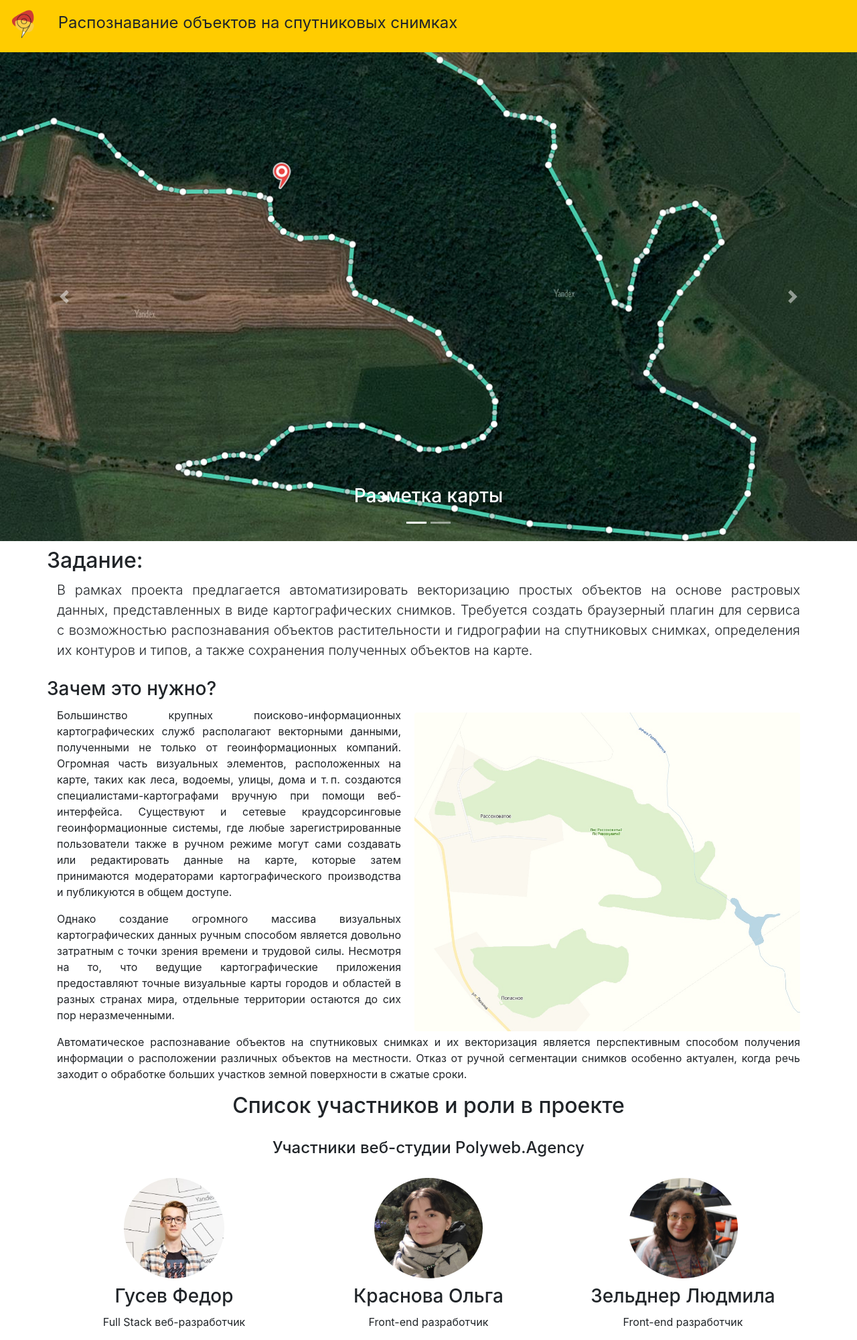
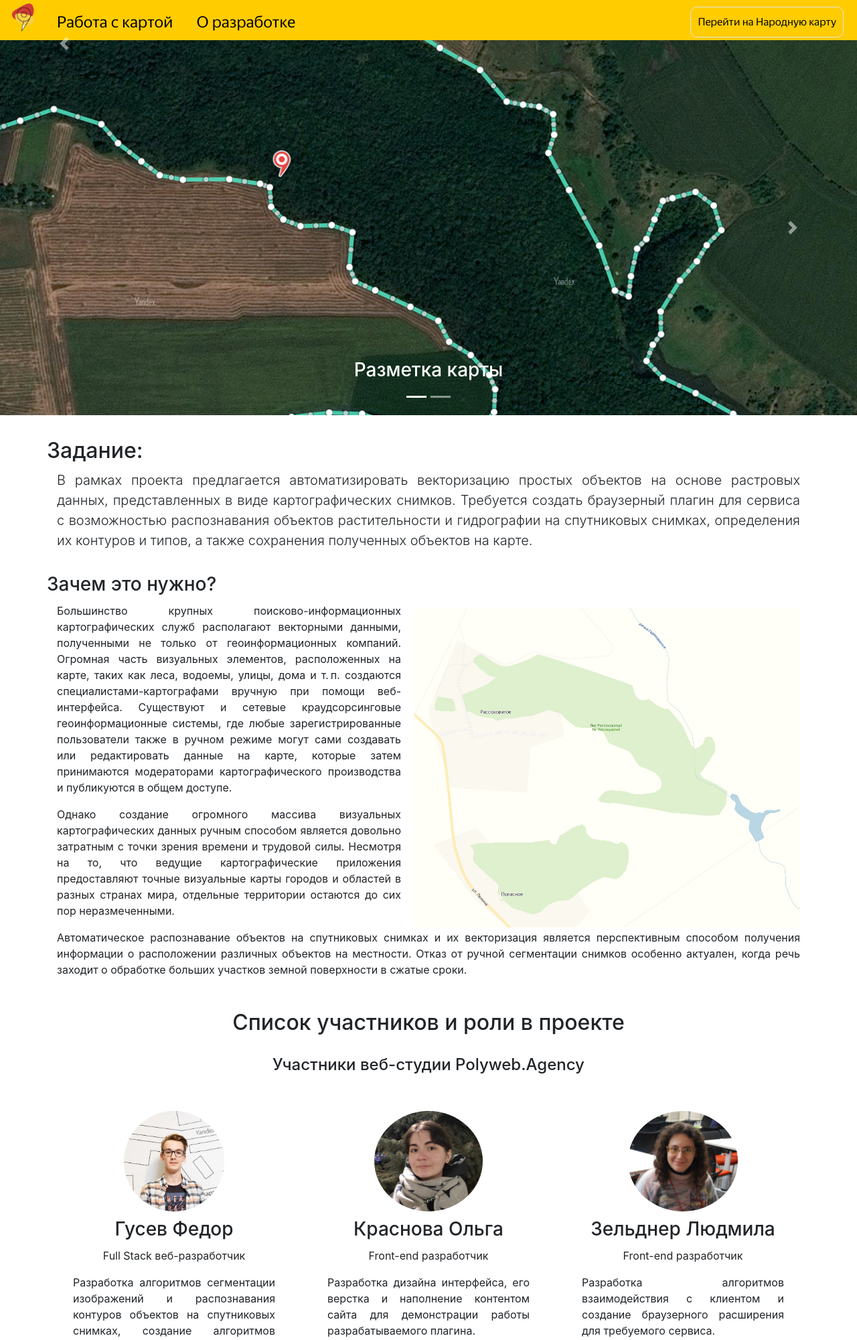
Before and after one commit to FedGus/yndxforester, a PHP site: page / in a window 1280 px wide. Shown: the top 2001 px of the page at 67% size. Run offline with PHP 8.4, Linux system fonts and the light colour scheme; some libraries are stand-ins or nearby versions.

Commit message:
Оформление лендинга

```diff
--- a/site/css/style.css
+++ b/site/css/style.css
@@ -13,11 +13,12 @@ body {
 }
 
 nav {
+    height: 60px;
     background-color: #fc0;
     font-size: 24px;
-    position: relative;
-    display: flex;
-    justify-content: flex-start;
+    position: relative !important;
+    display: flex !important;
+    justify-content: flex-start !important;
 }
 
 nav p {
@@ -37,16 +38,17 @@ nav p {
     height: 150px;
 }
 
+
 .logo {
     width: 50px;
     height: 50px;
-    margin: 10px;
+    margin: 0px 10px 0px 10px;
 }
+
 
 .logo-tech {
     width: 100px;
 }
-
 
 .tree {
     margin: 8px 0px 0px 20px;
@@ -76,3 +78,58 @@ footer {
     padding: 10px;
     text-align: center;
 }
+
+.car-1 {
+    height: 70vh;
+}
+
+.w-40 {
+    width: 40% !important;
+}
+
+
+nav {
+    background-color: #fc0;
+    font-family: "Yndx";
+    font-size: 24px;
+    position: relative;
+    display: flex;
+    justify-content: flex-start;
+}
+
+ul {
+    display: inline-block;
+}
+
+li {
+    display: inline-block;
+    padding: 15px;
+}
+.navlink {
+    text-decoration: none;
+    color: black;
+}
+.navlink:hover {
+    transition: 0.5s;
+    color: whitesmoke;
+}
+
+#nmaps {
+    position: absolute;
+    right: 20px;
+    top: 10px;
+    padding: 10px;
+    background: transparent;
+    border: 1px solid #e4e4e4;
+    border-radius: 10px;
+    font-family: "Yndx";
+    font-size: 16px;
+}
+
+.carousel-control-prev {
+    height:10px;
+}
+
+.carousel-indicators li {
+    padding: 0 !important;
+}
--- a/site/index.html
+++ b/site/index.html
@@ -11,8 +11,12 @@
 </head>
 <body>
     <nav>
-        <img class="logo" alt="logo" src="img/5.png" >
-        <p>Распознавание объектов на спутниковых снимках</p>
+        <img class="logo" alt="" src="img/5.png">
+        <ul>
+            <li><a href="../index.php" class="navlink">Работа с картой</a></li>
+            <li><a href="site/index.html" class="navlink">О разработке</a></li>
+        </ul>
+        <button id="nmaps"><a href="https://n.maps.yandex.ru" class="navlink">Перейти на Народную карту</a></button>
     </nav>
 
     <div class="carousel">
@@ -22,19 +26,18 @@
               <li data-target="#carouselExampleIndicators" data-slide-to="1"></li>
             </ol>
             <div class="carousel-inner">
-              <div class="carousel-item active">
+              <div class="carousel-item car-1 active">
                 <img class="d-block w-100" src="img/razmetka.jpg" alt="Первый слайд">
                 <div class="carousel-caption d-none d-md-block">
                     <h3>Разметка карты</h3>
                 </div>
               </div>
-              <div class="carousel-item">
+              <div class="carousel-item car-1">
                 <img class="d-block w-100" src="img/maps.jpg" alt="Второй слайд">
                 <div class="carousel-caption d-none d-md-block">
                     <h3 style="color: rgb(56, 56, 56);">Созданный объект на основе разметки</h3>
                 </div>
               </div>
-
             </div>
             <a class="carousel-control-prev" href="#carouselExampleIndicators" role="button" data-slide="prev">
               <span class="carousel-control-prev-icon" aria-hidden="true"></span>
@@ -48,7 +51,7 @@
     </div>
 
     <div class="container">
-        <div class="row">
+        <div class="row mt-4">
             <h2>Задание:</h2>
         </div>
         <p class="lead text-justify">
@@ -59,7 +62,7 @@
         </p>
     </div>
     <div class="container text-justify">
-        <div class="row">
+        <div class="row mt-4">
             <h3>Зачем это нужно?</h3>
         </div>
         <img src="img/tree-line.jpg" alt="tree" class="rounded tree float-right">
@@ -78,11 +81,11 @@
         </p>
     </div>
 
-    <div class="container text-center">
-        <h2 class>Список участников и роли в проекте</h2>
+    <div class="container text-center mt-5">
+        <h2>Список участников и роли в проекте</h2>
         <h4 style="margin: 30px 0 30px 0 !important;">Участники веб-студии Polyweb.Agency</h4>
         <div class="row">
-            <div class="col-sm">
+            <div class="col-sm m-4">
                 <img src="img/feodor.jpg" alt="" class="face"><br>
                 <h3>Гусев Федор</h3>
                 <div class="text-justify">
@@ -92,7 +95,7 @@
                     распознанных контуров и отправка их на сервер.
                 </div>
             </div>
-            <div class="col-sm">
+            <div class="col-sm m-4">
                 <img src="img/olga.jpg" alt="" class="face"><br>
                 <h3>Краснова Ольга</h3>
                 <div class="text-justify">
@@ -101,7 +104,7 @@
                     для демонстрации работы разрабатываемого плагина.
                 </div>
             </div>
-            <div class="col-sm">
+            <div class="col-sm m-4">
                 <img src="img/luidmila.jpg" alt="" class="face"><br>
                 <h3>Зельднер Людмила</h3>
                 <div class="text-justify">
@@ -114,22 +117,31 @@
     </div>
 
     <div class="container">
-        <h4>Способы коммуникации внутри команды:</h4>
+        <h4 class="mt-4">Способы коммуникации внутри команды:</h4>
         <ol class="list-group-flush">
             <li class="list-group-item">Беседа ВКонтакте</li>
             <li class="list-group-item">Доска Trello</li>
             <li class="list-group-item">Еженедельные онлайн-встречи Skype</li>
         </ol>
-        <h4>Отчёты по встречам:</h4>
-        <p><b>17.02.2020</b> - начало работы над проектом. Определен состав участников проекта, распределены
+        <h4 class="mt-4">Отчёты по встречам:</h4>
+        <p><b>17.02.2020</b> - Начало работы над проектом. Определен состав участников проекта, распределены
         основные роли и обязанности, создана доска Trello для отслеживания выполнения задач проекта.
         </p>
-        <p><b>20.03.2020</b> - встреча по проекту, обсуждение мокапов страниц и выбор алгоритма.</p>
-        <p><b>25.03.2020</b> - обсуждение дизайна и верстки страниц, предложения по алгоритму разметки</p>
+        <p><b>20.03.2020</b> - Встреча по проекту, обсуждение мокапов страниц и выбор алгоритма.</p>
+        <p><b>25.03.2020</b> - Обсуждение дизайна и верстки страниц, предложения по алгоритму разметки.</p>
+        <p><b>02.04.2020</b> - Командное изучение документации API Яндекс.Карт.</p>
+        <p><b>09.04.2020</b> - Оценка верстки страниц с картой, внесение предложений по изменению элементов и дизайна.</p>
+        <p><b>16.04.2020</b> - Рассмотрение методов реализации редактирования пользователем контуров на карте.</p>
+        <p><b>30.04.2020</b> - Групповой сбор данных (тайлов снимков) для обучения системы.</p>
+        <p><b>07.05.2020</b> - Обсуждение результатов внедрения алгоритма распознавания контуров объектов на спутниковых снимках.</p>
+        <p><b>28.05.2020</b> - Разбор документации для внедрения OAuth-авторизации.</p>
+        <p><b>11.06.2020</b> - Создание плана тестирования разработанной системы.</p>
+        <p><b>18.06.2020</b> - Обсуждение результатов тестирования продукта.</p>
+        <p><b>25.06.2020</b> - Подготовка отчетной документации.</p>
     </div>
 
     <div class="container">
-        <div class="row">
+        <div class="row mt-4">
             <h2>Ход работы:</h2>
         </div>
         <div class="row">
@@ -152,6 +164,58 @@
             <div class="col">
                 <p>Прототип страницы “Работа с картой”</p>
                 <img src="img/mocups2.png" alt="mocups" class="rounded mocups">
+            </div>
+        </div>
+        <div class="row">
+            <h4>3. Работа с документацией API Яндекс.Карт:</h4>
+        </div>
+        <p class="text-justify">
+            Верстка страницы с картой и ее внедрение на сайт с реализацией создания контуров и их редактирования</p>
+        <div class="row">
+            <div class="col d-flex justify-content-center">
+                <img src="img/site-maps.jpg" alt="maps on site" class="rounded mocups w-50">
+            </div>
+        </div>
+        <div class="row">
+            <h4>4. Работа с документацией API Яндекс. Паспорта:</h4>
+        </div>
+        <p class="text-justify">
+            Внедрение OAuth-авторизации через сервисы Яндекс.</p>
+        <div class="row">
+            <div class="col d-flex justify-content-center">
+                <img src="img/auth.jpg" alt="maps on site" class="rounded mocups w-50">
+            </div>
+        </div>
+        <div class="row">
+            <h4>5. Проведение НИР:</h4>
+        </div>
+        <p class="text-justify">
+            Проведение научно-исследовательской работы и выступление с ней на СНК.</p>
+        <div class="row">
+            <div class="col">
+                <p>Была проведена защита работы с презентацией</p>
+                <img src="img/prez.jpg" alt="prezentation" class="rounded mocups">
+            </div>
+            <div class="col">
+                <p>Выступление на СНК подтверждается сертификатами</p>
+                <img src="img/sert-fedya.jpg" alt="sertification Fedor" class="rounded mocups w-40">
+                <img src="img/sert-olya.jpg" alt="sertification Olga" class="rounded mocups w-40">
+
+            </div>
+        </div>
+        <div class="row">
+            <h4>5. Тестирование разработанного продукта:</h4>
+        </div>
+        <p class="text-justify">
+            Проведение комплексных процедур по тестированию функциональности, совместимости и безопасности.</p>
+        <div class="row">
+            <div class="col">
+                <p>Валидация кода</p>
+                <img src="img/htmlcheck.jpg" alt="htmlcheck" class="rounded mocups">
+            </div>
+            <div class="col">
+                <p>Тестирование совместимости</p>
+                <img src="img/sovmest.jpg" alt="sovmestimost" class="rounded mocups">
             </div>
         </div>
     </div>
```
Also changed, not shown: site/img/Er7nIbEgR10.jpg (deleted), site/img/auth.jpg (added), site/img/cat.jpg (deleted), site/img/htmlcheck.jpg (added), site/img/prez.jpg (added), site/img/sert-fedya.jpg (added), site/img/sert-olya.jpg (added), site/img/site-maps.jpg (added), site/img/sovmest.jpg (added).
